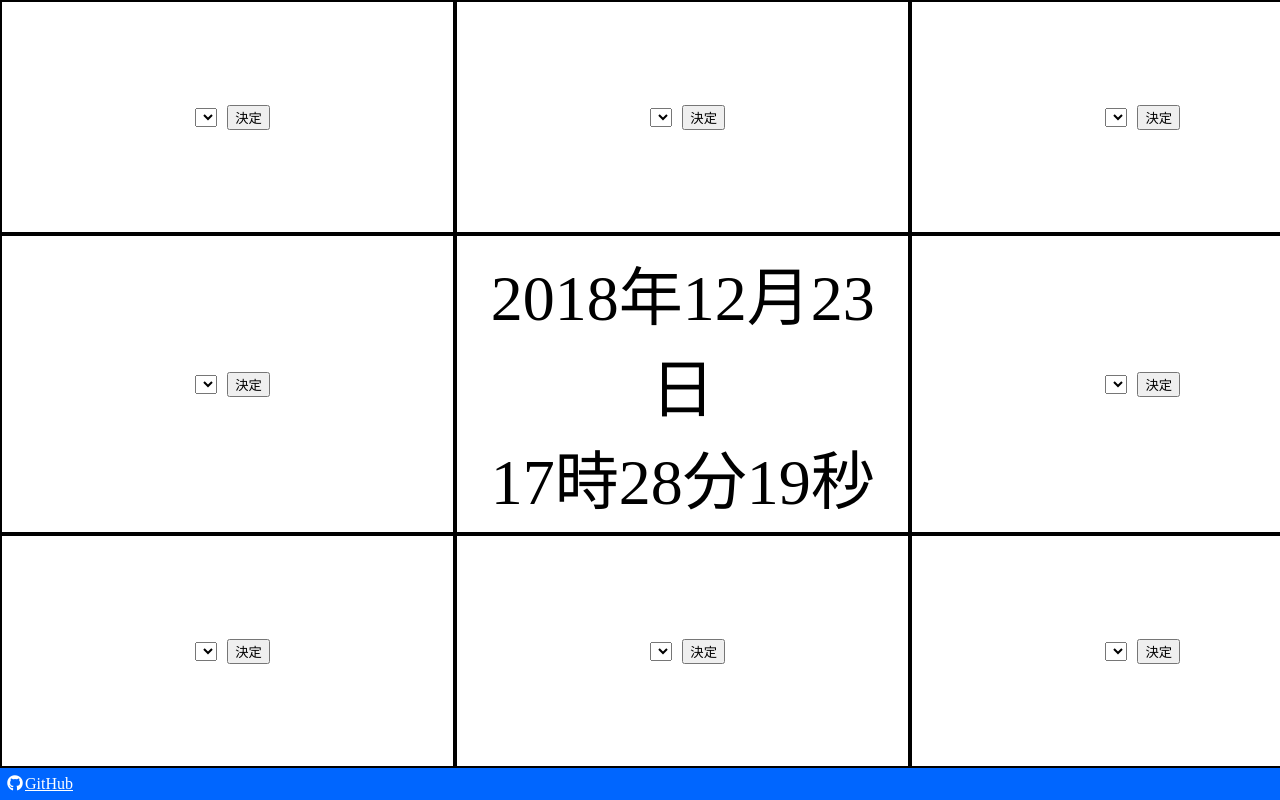
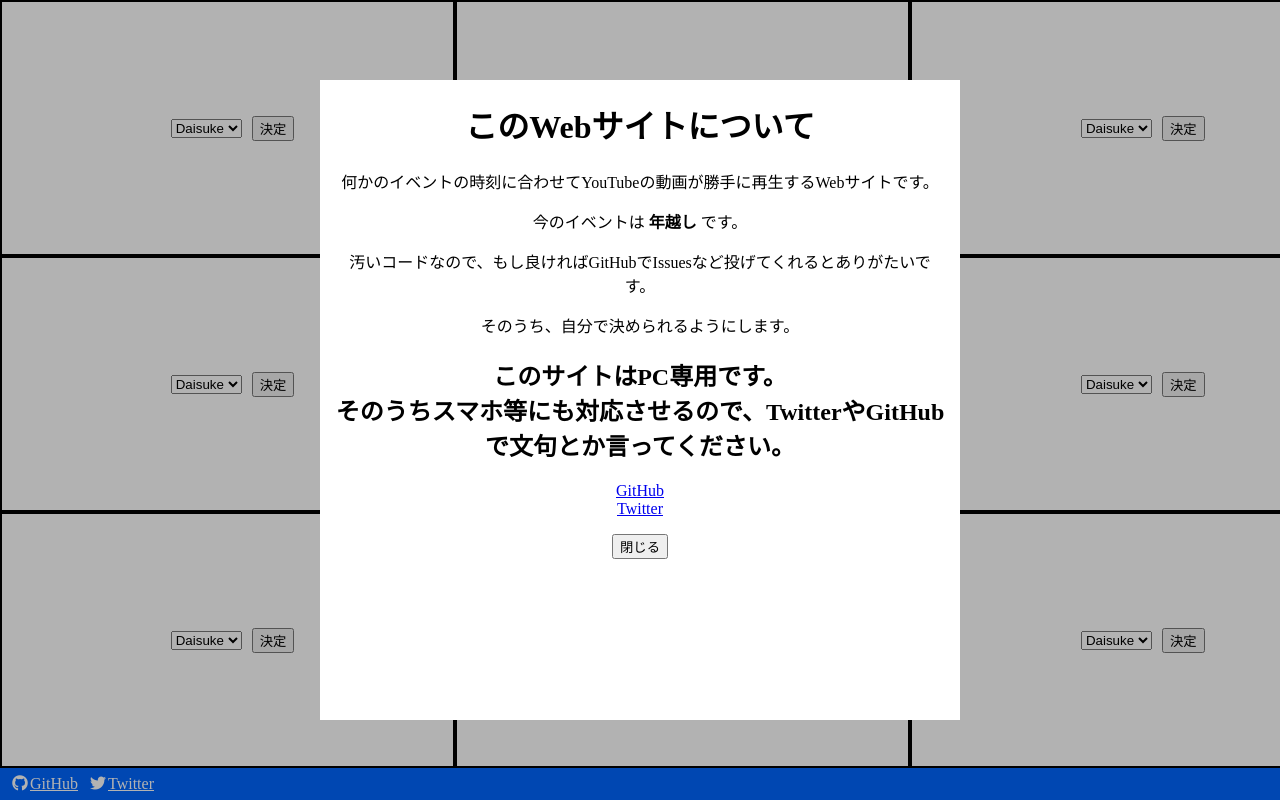
Before and after one commit to kabo2468/justimetube, a plain HTML site: page index.html in a window 1280 px wide. Shown: the top 800 px of the page. Drawn offline with nearby package versions, Linux system fonts and the light colour scheme; no server answers.

Commit message:
ポップアップテキストを変更。PC以外を弾く。

```diff
--- a/index.html
+++ b/index.html
@@ -11,9 +11,21 @@
 <body>
     <div id="popup-layer"></div>
     <div id="popup-content">
-        <h2>このWebサイトについて</h2>
-        <p></p>
-        <button id="popup-close">閉じる</button>
+        <div id="popup-pc">
+            <h1 id="about-text">このWebサイトについて</h1>
+            <p>何かのイベントの時刻に合わせてYouTubeの動画が勝手に再生するWebサイトです。</p>
+            <p>今のイベントは <span class="event-name"></span> です。</p>
+            <p>汚いコードなので、もし良ければGitHubでIssuesなど投げてくれるとありがたいです。</p>
+            <p>そのうち、自分で決められるようにします。</p>
+            <h2>このサイトはPC専用です。<br>そのうちスマホ等にも対応させるので、TwitterやGitHubで文句とか言ってください。</h2>
+            <p><a href="https://github.com/kabo2468/clock-with-yt" target="_blank">GitHub</a><br><a href="https://twitter.com/kabo2468y" target="_blank">Twitter</a></p>
+            <button id="popup-close">閉じる</button>
+        </div>
+        <div id="popup-other">
+            <h1>ごめんなさい！</h1>
+            <p>このサイトはPC専用です！</p>
+            <p>そのうちスマホ等にも対応させるので、 <a href="https://twitter.com/kabo2468y" target="_blank">Twitter</a> とか <a href="https://github.com/kabo2468/clock-with-yt" target="_blank">GitHub</a> で文句とか言ってください。</p>
+        </div>
     </div>
     <div id="container">
         <div id="grid">
@@ -42,7 +54,9 @@
                 </div>
             </div>
             <div class="item" id="clock">
-                <span id="clock-text"></span>
+                <p class="event-name"></p>
+                <p id="alarm-clock-text"></p>
+                <p id="now-clock-text"></p>
             </div>
             <div class="item">
                 <div class="selectDiv">
@@ -70,7 +84,8 @@
             </div>
         </div>
         <footer>
-            <a href="https://github.com/kabo2468/clock-with-yt" target="_blank" class="gh-link"><i class="fab fa-github fa-fw"></i>GitHub</a>
+            <a href="https://github.com/kabo2468/clock-with-yt" target="_blank" class="link"><i class="fab fa-github fa-fw"></i>GitHub</a>
+            <a href="https://twitter.com/kabo2468y" target="_blank" class="link"><i class="fab fa-twitter fa-fw"></i>Twitter</a>
         </footer>
     </div>
     <script src="https://ajax.googleapis.com/ajax/libs/jquery/3.3.1/jquery.min.js"></script>
--- a/main.js
+++ b/main.js
@@ -1,10 +1,13 @@
+var alarmDate = new Date(2019, 0, 1, 0, 0, 0, 0);
+var eventText = '年越し';
+
 function zeroPadding(num, length) {
     'use strict';
 	return (Array(length).join('0') + num).slice(-length);
 }
 
 // #region clock
-var dateDiff;
+var dateDiff, updateOffset, nowDate;
 function formatDate(date) {
     'use strict';
     const y = date.getFullYear();
@@ -16,7 +19,6 @@ function formatDate(date) {
     return `${y}年${m}月${d}日\n${h}時${zeroPadding(min, 2)}分${zeroPadding(sec, 2)}秒`;
 }
 
-var updateOffset;
 function getDateOffset() {
     'use strict';
     const localDate = Date.now();
@@ -32,13 +34,12 @@ function getDateOffset() {
     updateOffset = true;
 }
 
-var nowDate;
 function clock() {
     'use strict';
     nowDate = new Date(Date.now() + dateDiff);
 
     if (dateDiff !== undefined) {
-        $("#clock-text").html(formatDate(nowDate).replace(/\n/g, '<br>'));
+        $("#now-clock-text").html(formatDate(nowDate).replace(/\n/g, '<br>'));
     }
 
     if (nowDate.getSeconds() === 30) {
@@ -50,7 +51,7 @@ function clock() {
     }
 
     if (alarmDate < nowDate) {
-        $('#clock-text').addClass('red-text');
+        $('#now-clock-text').addClass('red-text');
     }
 
     setTimeout(clock, 200);
@@ -63,13 +64,25 @@ function clock() {
 
 $(() => {
     'use strict';
+    const ua = navigator.userAgent;
+    if (ua.indexOf('iPhone') > 0 || ua.indexOf('Android') > 0) {
+        // スマホ以外
+        $('#popup-pc, #container').remove();
+        // $('#popup-content').addClass('wide');
+        $('#popup-content').attr('id', 'popup-content-wide');
+    } else {
+        $('#popup-other').remove();
+    }
+
+    $('.event-name').text(eventText);
+    $('#alarm-clock-text').html(formatDate(alarmDate).replace(/\n/g, '<br>'));
     clock();
 
-    let list = document.createElement('option');
+    const list = document.createElement('option');
     list.text = 'Daisuke';
     $('.selectList').append(list);
 
-    $('#popup-layer, #popup-content').show();
+    // $('#popup-layer, #popup-content').show();
 
     $('#popup-close, #popup-layer').click(() => {
         $('#popup-layer, #popup-content').remove();
--- a/style.scss
+++ b/style.scss
@@ -20,7 +20,7 @@ html, body {
 }
 
 #popup-layer {
-    display: none;
+    // display: none;
     position: fixed;
     left: 0;
     top: 0;
@@ -30,23 +30,31 @@ html, body {
 }
 
 #popup-content {
-    display: none;
     position: fixed;
-    left: 50%;
-    top: 50%;
     width: 50vw;
-    height: 50vh;
-    margin-left: -25vw;
-    margin-top: -25vh;
+    height: 80vh;
+    left: calc(50% - 25vw);
+    top: calc(50% - 40vh);
     background-color: #fff;
     text-align: center;
+
+    div {
+        margin: 15px;
+    }
+}
+
+#popup-content-wide {
+    @extend #popup-content;
+    width: 90vw;
+    height: 90vh;
+    margin-left: -45vw;
+    margin-top: -45vh;
 }
 
 footer {
     display: flex;
     padding: 0 5px;
     background: #06f;
-    // color: #fff;
     height: $footer-height;
     align-items: center;
 }
@@ -92,9 +100,18 @@ select {
     margin: 10px;
 }
 
-#clock-text {
-    font-size: 4em;
-    @include wh100;
+#clock p {
+    margin: 10px;
+    height: auto;
+    @include alginCenter;
+}
+
+.event-name {
+    font-weight: bold;
+}
+
+#now-clock-text {
+    font-size: 2em;
     @include alginCenter;
 }
 
@@ -102,7 +119,7 @@ select {
     color: #f00;
 }
 
-.gh-link {
+.link {
     color: #fff;
-    // line-height: $footer-height - 0.5em;
+    margin: 0 5px;
 }
```
Also changed, not shown: style.css, 1 other file.
